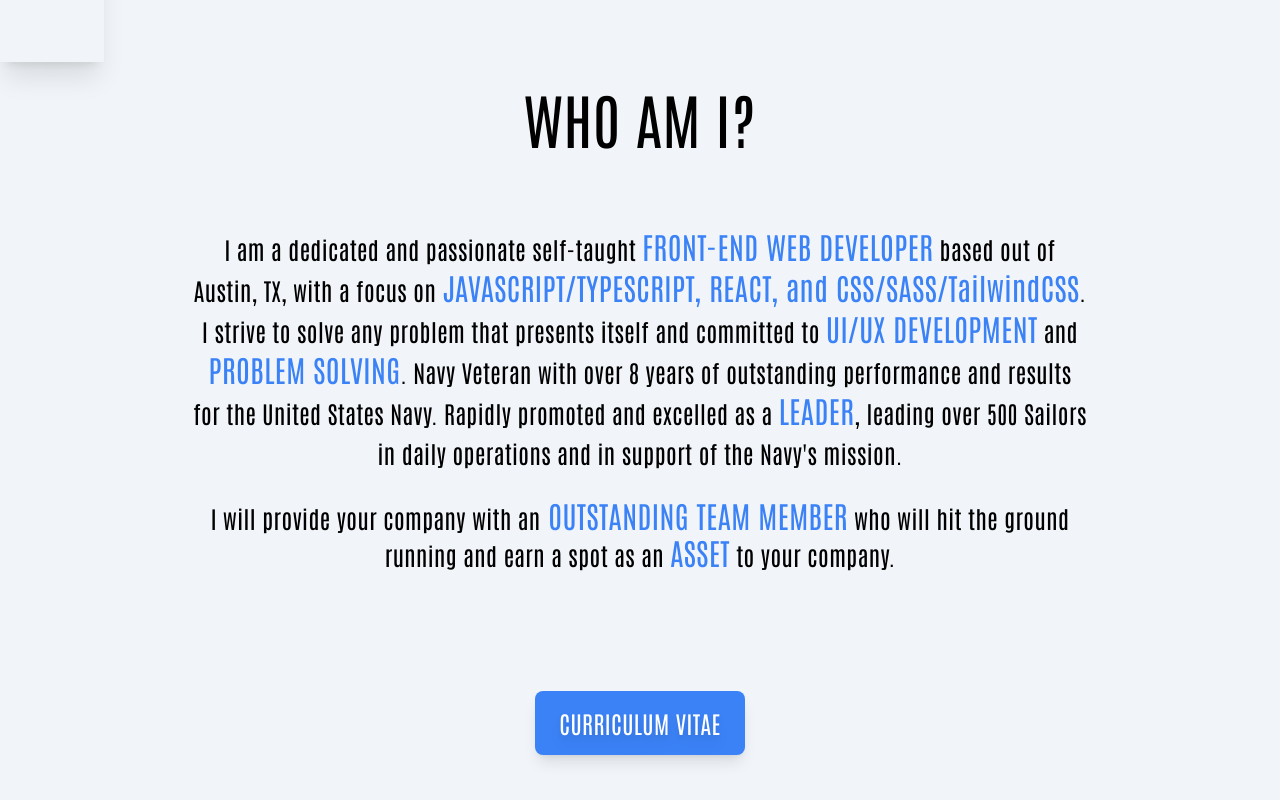
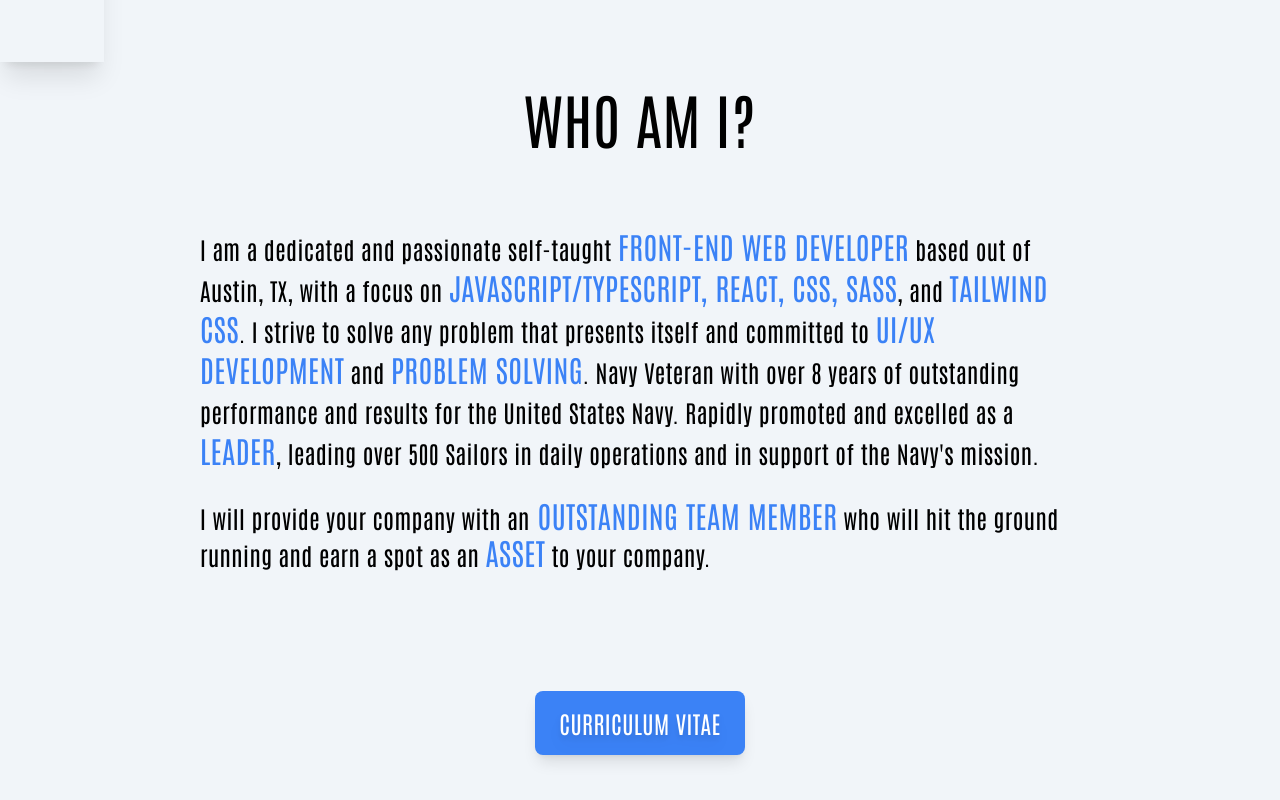
Before and after one commit to mdubelbeis/portfolio-v2, a React (Vite) app: page / in a window 1280 px wide. Shown: the part 746-1546 px from the top of the page. Built offline with nearby package versions, Linux system fonts and the light colour scheme; a web font is replaced by a local one.

Commit message:
added text-alignment and size

```diff
--- a/src/components/About.tsx
+++ b/src/components/About.tsx
@@ -5,12 +5,12 @@
   return (
     <section className="relative flex flex-col items-center justify-center gap-10 bg-slate-100 py-28 font-hero-text leading-loose tracking-wide text-black md:px-8 lg:gap-20 lg:py-72">
       <h2 className="text-center font-hero-text text-4xl text-black lg:text-6xl">WHO AM I?</h2>
-      <div className="text-md flex w-full flex-col gap-6 px-2 text-center md:w-9/12 md:text-xl lg:text-2xl">
+      <div className="text-md flex flex-col gap-6 px-4 text-left md:w-9/12 md:text-xl lg:text-2xl">
         <p className="leading-6 lg:leading-10">
           I am a dedicated and passionate self-taught <span className={spanText}>FRONT-END WEB DEVELOPER</span> based
-          out of Austin, TX, with a focus on{' '}
-          <span className={spanText}>JAVASCRIPT/TYPESCRIPT, REACT, and CSS/SASS/TailwindCSS</span>. I strive to solve
-          any problem that presents itself and committed to <span className={spanText}>UI/UX DEVELOPMENT</span> and{' '}
+          out of Austin, TX, with a focus on <span className={spanText}>JAVASCRIPT/TYPESCRIPT, REACT, CSS, SASS</span>,
+          and <span className={spanText}>TAILWIND CSS</span>. I strive to solve any problem that presents itself and
+          committed to <span className={spanText}>UI/UX DEVELOPMENT</span> and{' '}
           <span className={spanText}>PROBLEM SOLVING</span>. Navy Veteran with over 8 years of outstanding performance
           and results for the United States Navy. Rapidly promoted and excelled as a{' '}
           <span className={spanText}>LEADER</span>, leading over 500 Sailors in daily operations and in support of the
--- a/src/components/Hero.tsx
+++ b/src/components/Hero.tsx
@@ -8,7 +8,7 @@
           Mason <span className="md:block">Dubelbeis</span>
         </h1>
         <ul>
-          <li className="mx-auto border-b-[0.05rem] border-t-[0.05rem] border-blue-500 py-2 font-hero-text text-2xl tracking-wider md:w-full md:text-3xl lg:text-4xl">
+          <li className="mx-auto border-b-[0.05rem] border-t-[0.05rem] border-blue-500 py-2 font-hero-text text-xl tracking-wider md:w-full md:text-3xl lg:text-4xl">
             FRONTEND DEVELOPER
           </li>
           {/* <li className="text-md mt-2 md:text-lg lg:mt-4 lg:text-2xl">732-228-2390</li> */}
```
